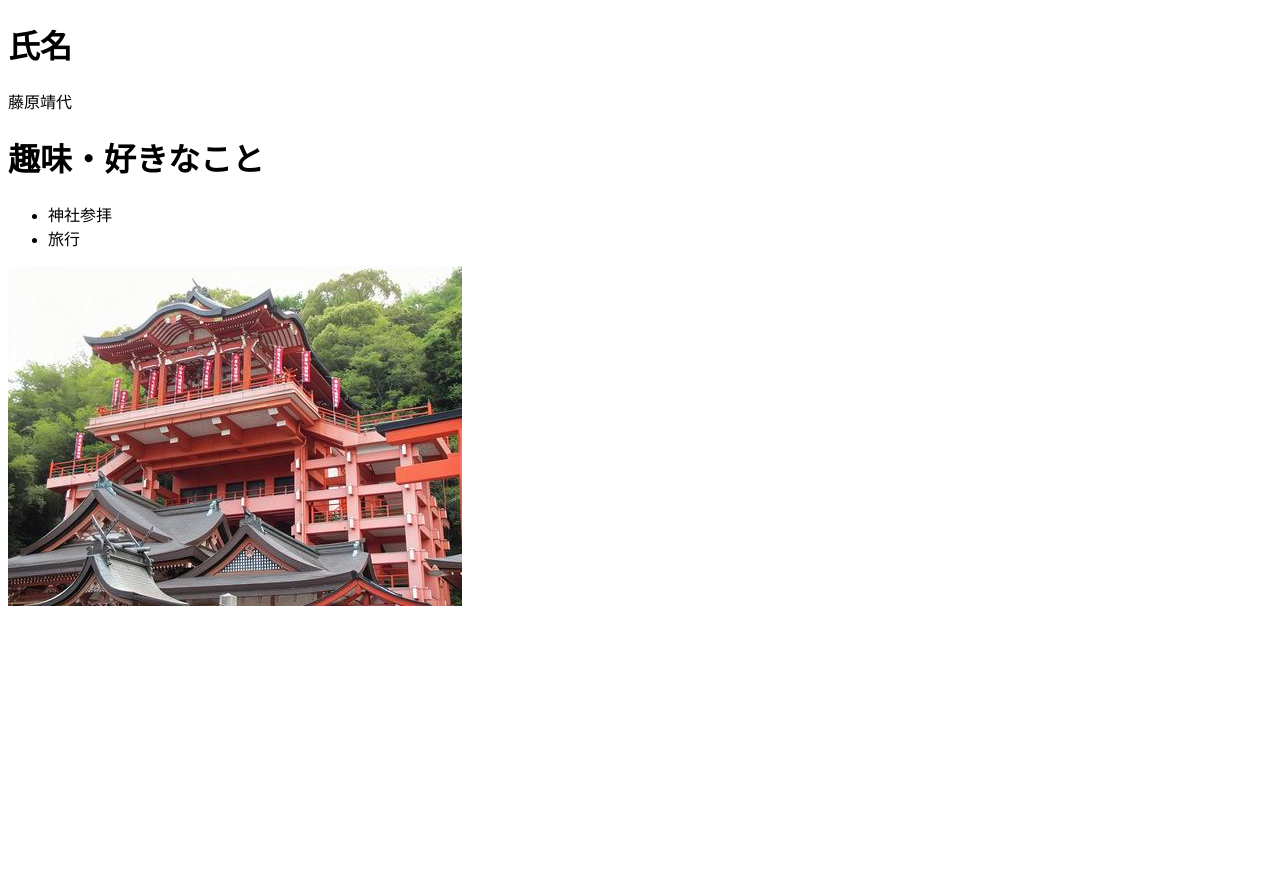
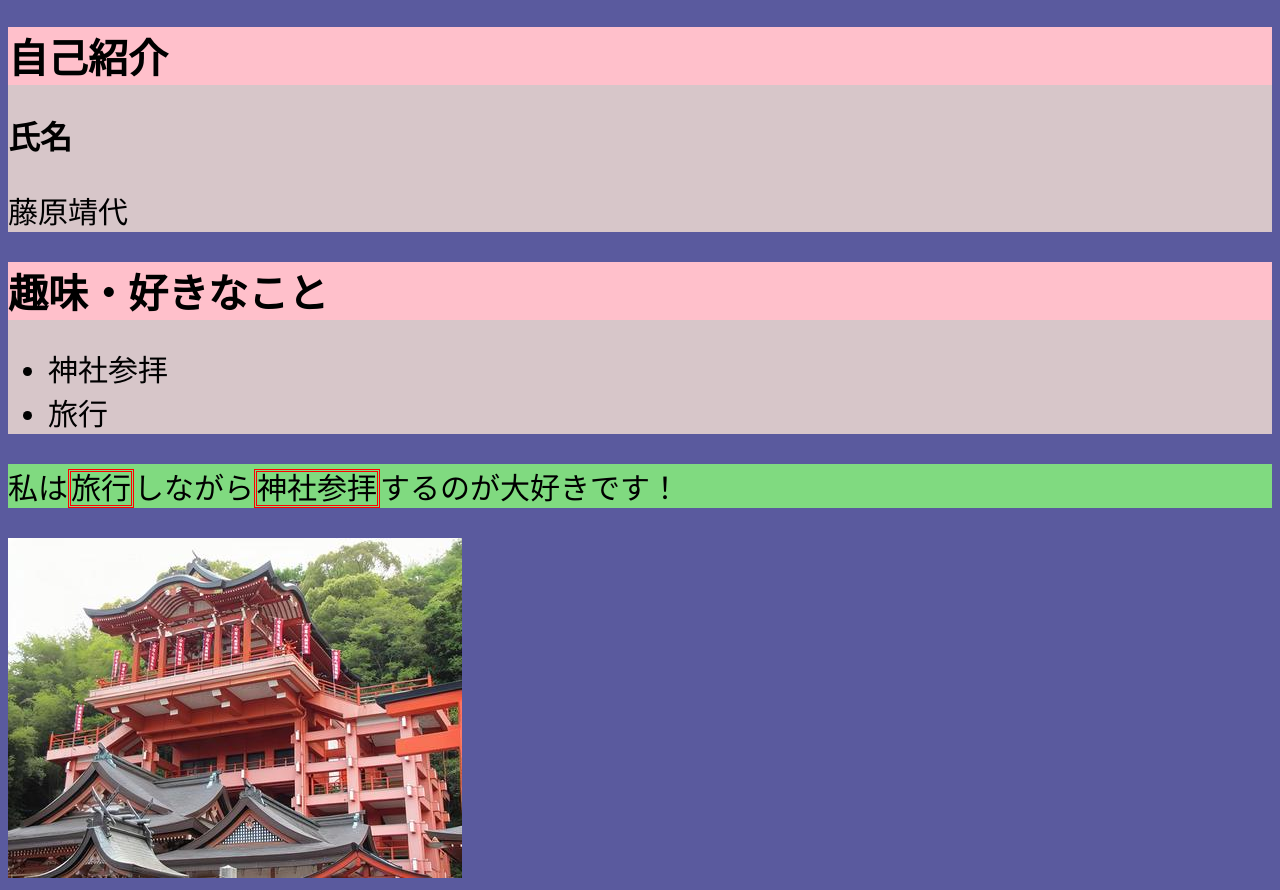
Before and after one commit to yasu-yo/WebDesign-Task, a plain HTML site: page profile/index.html in a window 1280 px wide. Before the commit the page ends 800 px from the top, so only its background shows below. Drawn offline with Linux system fonts and the light colour scheme.

Commit message:
自己紹介の装飾

```diff
--- a/profile/index.html
+++ b/profile/index.html
@@ -1,18 +1,23 @@
 <!DOCTYPE html>
-<html lang="jp">
+<html>
 <head>
-    <meta charset="UTF-8">
-    <meta name="viewport" content="width=device-width, initial-scale=1.0">
     <title>自己紹介</title>
+    <link rel="stylesheet" href="profile-style.css">
 </head>
 <body>
-    <h1>氏名</h1>
-    <p>藤原靖代</p>
-    <h1>趣味・好きなこと</h1>
+    <div>
+     <h1 class="main-text">自己紹介</h1>
+        <h1>氏名</h1>
+        <p>藤原靖代</p>
+    </div>
+    <div>
+     <h1 class="main-text">趣味・好きなこと</h1>
     <ul>
-        <li>神社参拝</li>
-        <li>旅行</li>
+        <li class="hobby-1">神社参拝</li>
+        <li class="hobby-2">旅行</li>
     </ul>
+    </div>
+    <p id="bg-green">私は<span>旅行</span>しながら<span>神社参拝</span>するのが大好きです！</p>
 <img src="img/jinnjya.jpeg" alt="神社">
 </body>
 </html>
--- /dev/null
+++ b/profile/profile-style.css
@@ -0,0 +1,20 @@
+body{
+    background-color:rgb(90, 90, 158);
+}
+
+#bg-green{
+    background-color: rgb(128, 218, 128);
+}
+.main-text{
+    background-color: pink;
+    font-size: 40px;
+}
+.hobby-1,.hobby-2,p{
+    font-size: 30px;
+}
+span{
+border: double 3px red;
+}
+div{
+    background-color:rgb(215, 198, 201);
+}
```
